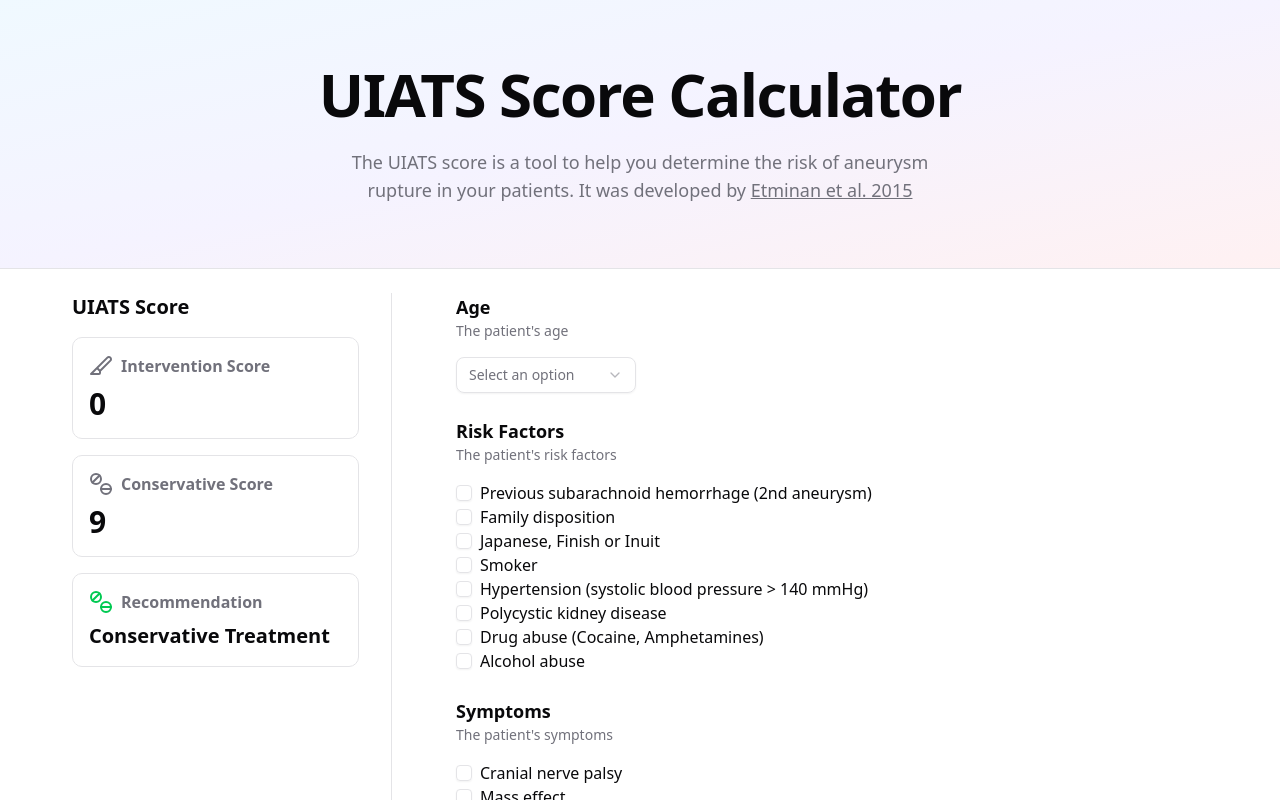
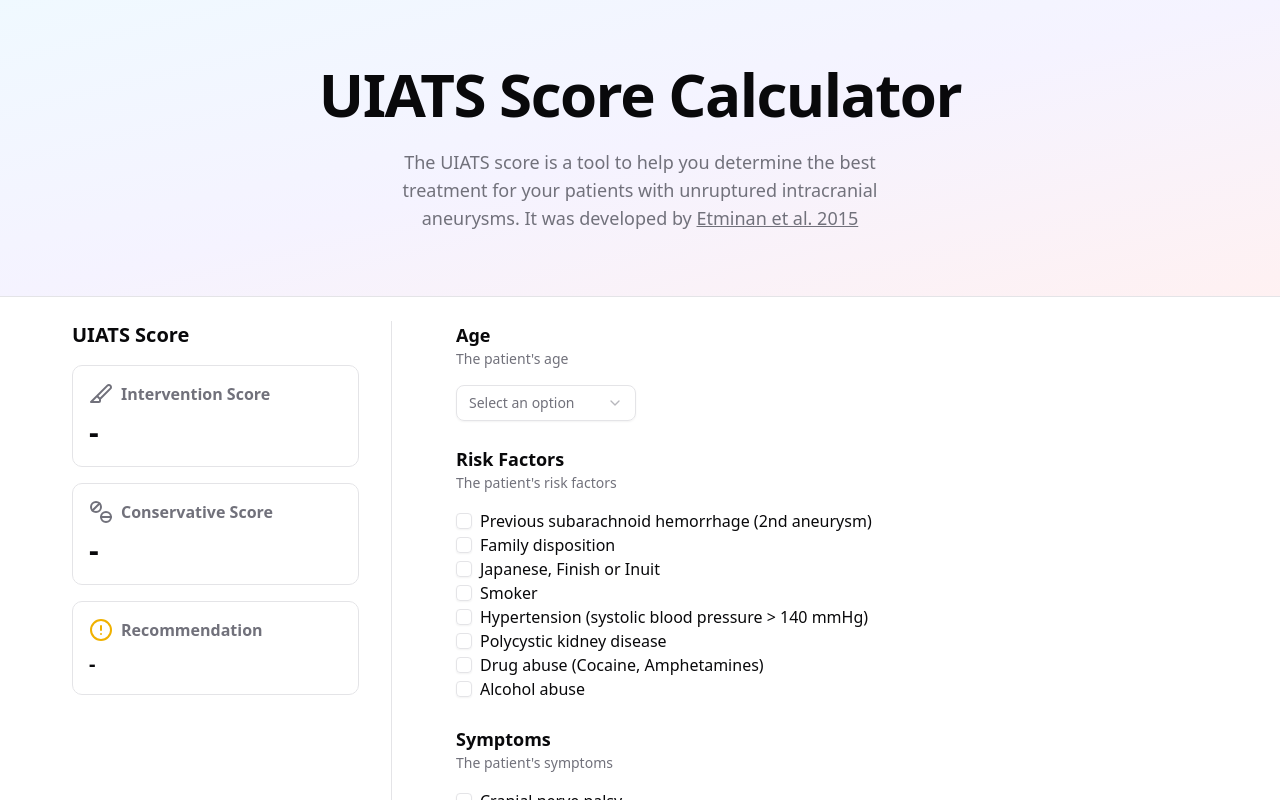
Before and after one commit to vacmar01/aneurysm, a Next.js app: page / in a window 1280 px wide. Shown: the top 800 px of the page. Built offline with nearby package versions, Linux system fonts and the light colour scheme.

Commit message:
fixed a bug in the scoring function

```diff
--- a/app/page.tsx
+++ b/app/page.tsx
@@ -7,7 +7,7 @@ import { LucideIcon } from "lucide-react"
 
 
 import { Label } from "@/components/ui/label"
-import { Separator } from "@/components/ui/separator"
+
 import {
   Select,
   SelectContent,
@@ -17,7 +17,7 @@ import {
   SelectGroup,
 } from "@/components/ui/select"
 import { Checkbox } from "@/components/ui/checkbox"
-import { Button } from "@/components/ui/button"
+
 import { uiats } from "@/lib/uaits"
 import { Input } from "@/components/ui/input"
 
@@ -32,19 +32,31 @@ interface ScoreCardProps {
   score: number
 }
 
-function ScoreCard({ icon: Icon, title, score }: ScoreCardProps) {
+function ScoreCard({ icon: Icon, title, score, isEmpty }: ScoreCardProps & { isEmpty?: boolean }) {
   return (
     <div className="p-4 border rounded-lg">
       <div className="flex items-center gap-2 mb-2 text-muted-foreground">
         <Icon />
         <h2 className="text-md font-bold">{title}</h2>
       </div>
-      <p className="text-3xl font-bold">{score}</p>
+      <p className="text-3xl font-bold">{isEmpty ? "-" : score}</p>
     </div>
   )
 }
 
-function RecommendationCard({ intervention, conservative }: Scores) {
+function RecommendationCard({ intervention, conservative, isEmpty }: Scores & { isEmpty?: boolean }) {
+  if (isEmpty) {
+    return (
+      <div className="p-4 border rounded-lg">
+        <div className="flex items-center gap-2 mb-2 text-muted-foreground">
+          <AlertCircle className="text-yellow-500" />
+          <h2 className="text-md font-bold">Recommendation</h2>
+        </div>
+        <p className="text-xl font-bold">-</p>
+      </div>
+    )
+  }
+
   const difference = Math.abs(intervention - conservative)
   let recommendation = "not definitive"
   let icon = AlertCircle
@@ -77,7 +89,7 @@ function RecommendationCard({ intervention, conservative }: Scores) {
 
 export default function Home() {
   const [formState, setFormState] = useState<Record<string, number>>({})
-  const [scores, setScores] = useState<Scores>({ intervention: 0, conservative: 5 }) // Conservative starts with 5 points
+  const [scores, setScores] = useState<Scores>({ intervention: 0, conservative: 5 }) // Restore initial conservative score of 5
 
   const handleSingleSelect = (uiatId: string, value: string) => {
     setFormState(prev => ({
@@ -105,7 +117,7 @@ export default function Home() {
   }
 
   const calculateScores = (state: Record<string, number>): Scores => {
-    const scores: Scores = { intervention: 0, conservative: 5 } // Conservative starts with 5 points
+    const scores: Scores = { intervention: 0, conservative: 5 } // Restore initial conservative score of 5
 
     uiats.forEach(uiat => {
       const value = state[uiat.id] || 0
@@ -115,9 +127,9 @@ export default function Home() {
         // Age contributes to both scores
         // For intervention: higher score for younger patients (as is)
         scores.intervention += value
-        // For conservative: higher score for older patients (inverse of intervention)
-        // Convert the value to conservative score (0->5, 1->4, 2->3, 3->2, 4->1, 5->0)
-        scores.conservative += (4 - value)
+        // For conservative: use mapping from intervention value to conservative score
+        const conservativeAgeMap: { [key: string]: number } = { 4: 0, 3: 1, 2: 3, 1: 4, 0: 5 }
+        scores.conservative += conservativeAgeMap[String(value)]
       } else if (uiat.id === "maximumDiameter") {
         // Calculate intervention score based on diameter
         let interventionScore = 0
@@ -170,7 +182,7 @@ export default function Home() {
               UIATS Score Calculator
             </h1>
             <p className="text-muted-foreground lg:text-lg text-balance">
-              The UIATS score is a tool to help you determine the risk of aneurysm rupture in your patients.
+              The UIATS score is a tool to help you determine the best treatment for your patients with unruptured intracranial aneurysms.
               It was developed by <a className="underline hover:text-foreground transition-colors" href="https://www.ncbi.nlm.nih.gov/pubmed/26276380" target="_blank" rel="noopener noreferrer">Etminan et al. 2015 </a>
             </p>
           </div>
@@ -186,13 +198,19 @@ export default function Home() {
                 icon={Slice}
                 title="Intervention Score"
                 score={scores.intervention}
+                isEmpty={Object.keys(formState).length === 0}
               />
               <ScoreCard
                 icon={Tablets}
                 title="Conservative Score"
                 score={scores.conservative}
+                isEmpty={Object.keys(formState).length === 0}
               />
-              <RecommendationCard intervention={scores.intervention} conservative={scores.conservative} />
+              <RecommendationCard
+                intervention={scores.intervention}
+                conservative={scores.conservative}
+                isEmpty={Object.keys(formState).length === 0}
+              />
             </div>
           </div>
           <form className="space-y-6 py-4" onSubmit={handleSubmit}>
```
